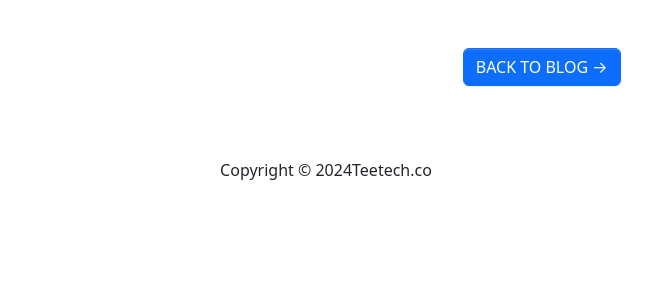
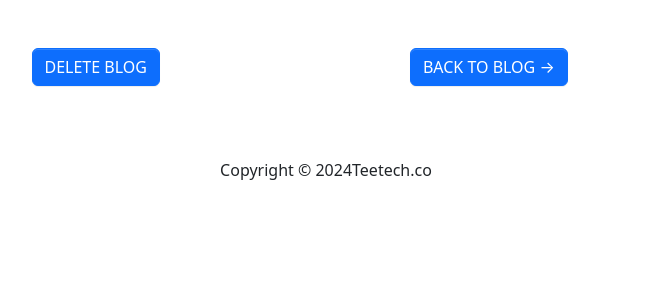
Before and after one commit to tunji-solomon/student-management, a Django app: template students/templates/students/blog_detail.html in a window 1280 px wide. Shown: the part 56-356 px from the top of the page, without its empty margins (314-966 px from the left). Run offline with Django 3.2, Linux system fonts and the light colour scheme; the template is opened without the code that fills it, so the values that code supplies are empty; some libraries are stand-ins or nearby versions.

Commit message:
added delete blog functionality

```diff
--- a/students/templates/students/blog_detail.html
+++ b/students/templates/students/blog_detail.html
@@ -23,7 +23,11 @@
                 {% endif %}
                 <!-- Divider-->
                 <!-- Pager-->
-                <div class="d-flex justify-content-end mb-4"><a class="btn btn-primary text-uppercase" href="{% url 'blog_view'%}">Back to blog →</a></div>
+                <div class="d-flex justify-content-space-between mb-4">
+                    <a class="btn btn-primary text-uppercase" href="{% url 'delete_blog' blog.id %}" onclick="return confirm('Do you want to delete this post')">Delete blog</a>
+                    <a class="btn btn-primary text-uppercase" style="margin-left: 250px;" href="{% url 'blog_view'%}">Back to blog →</a>
+                </div>
+
             </div>
         </div>
     </div>
```
Also changed, not shown: students/views.py (+8 -0 lines).
